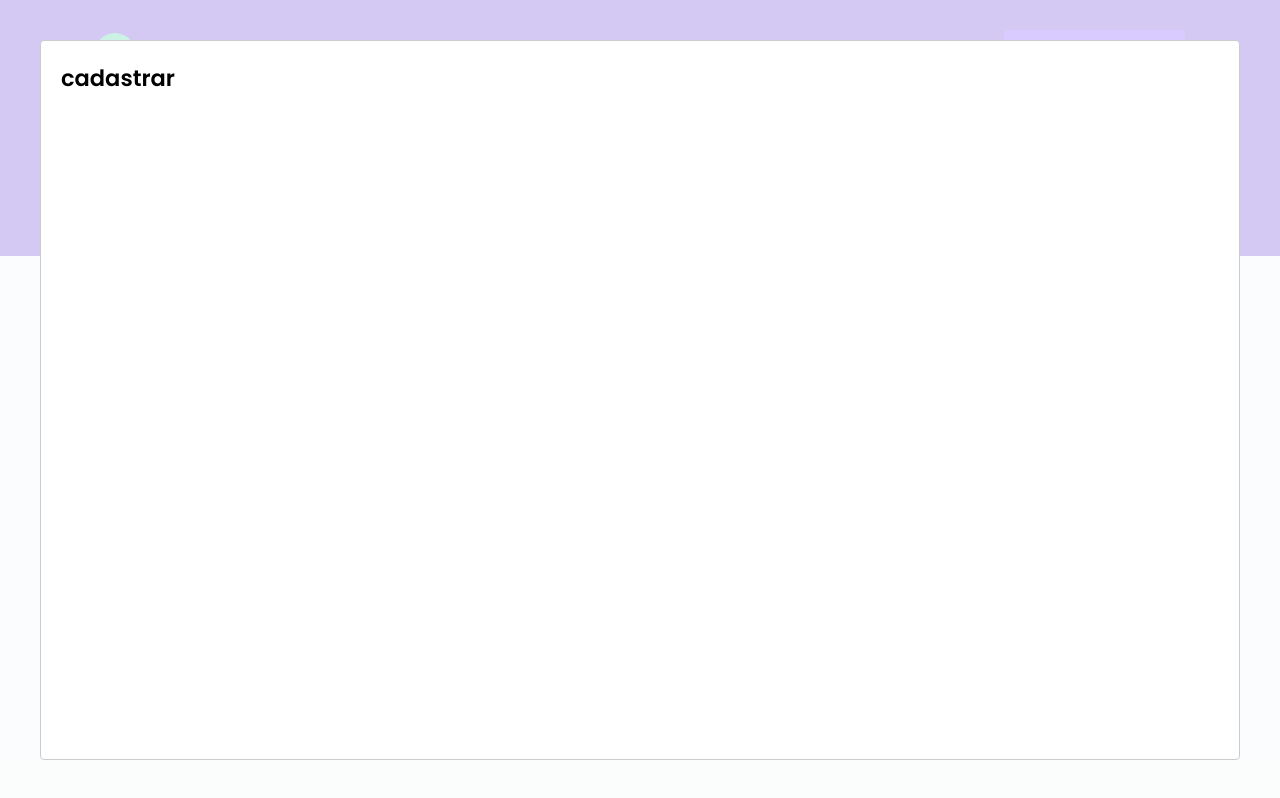
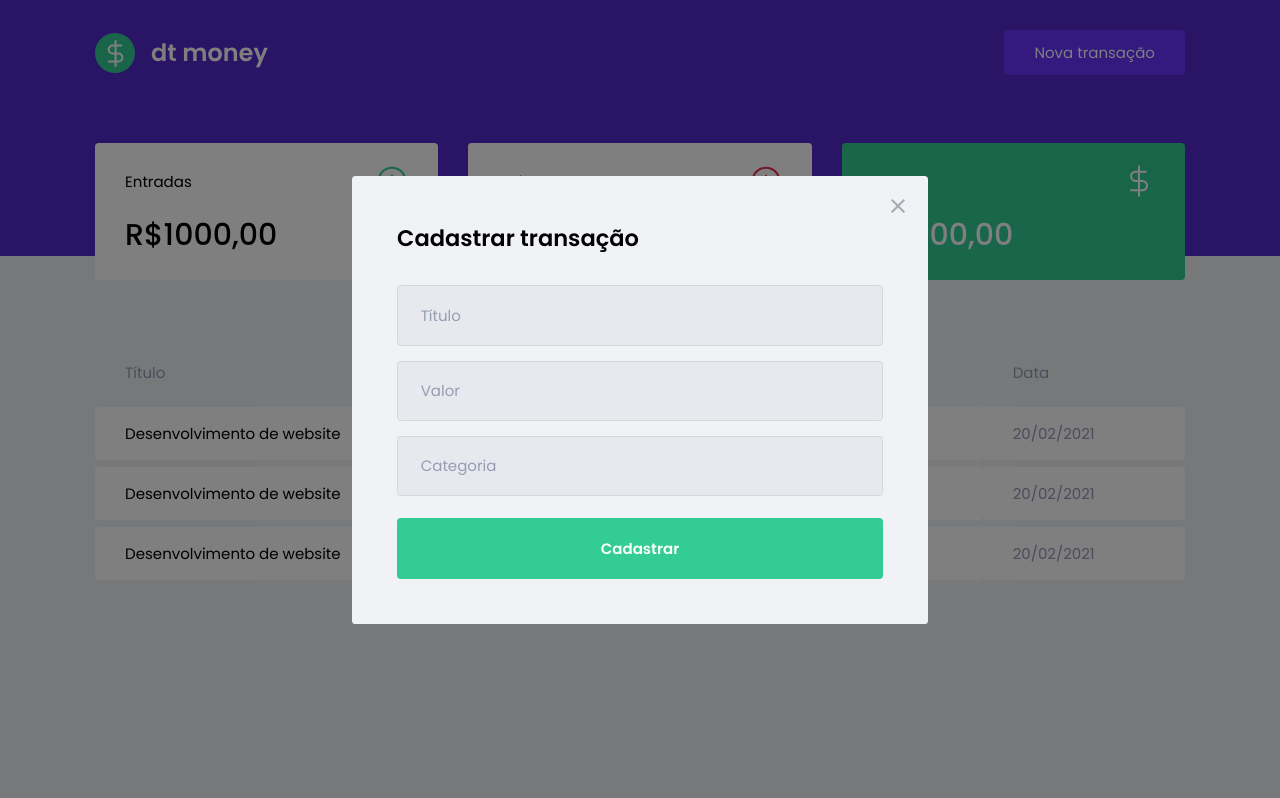
Before and after one commit to vitor-martinss/DTMoney, a React (Create React App) app in the folder src/DTMoney.Static/: page / in a window 1280 px wide. Both pictures are taken after a click on the button "Nova transação". Built offline with nearby package versions, Linux system fonts and the light colour scheme; no server answers; what miragejs would draw is missing.

Commit message:
ADD styling react modal

```diff
--- a/src/DTMoney.Static/src/App.tsx
+++ b/src/DTMoney.Static/src/App.tsx
@@ -1,6 +1,7 @@
 import Modal from 'react-modal'
 import { useState } from 'react'
 import { Header } from './components/Header'
+import { NewTransactionModal } from './components/NewTransactionModal'
 import { Dashboard } from './components/Dashboard'
 import { GlobalStyle } from './styles/global';
 
@@ -21,12 +22,10 @@
 		<>
 			<Header onOpenNewTransactionModal={handleOpenNewTransactionModal} />
 			<Dashboard />
-			<Modal
+			<NewTransactionModal
 				isOpen={isNewTransactionModalOpen}
 				onRequestClose={handleCloseNewTransactionModal}
-			>
-				<h2>cadastrar</h2>
-			</Modal>
+			/>
 			<GlobalStyle />
 		</>
 	);
--- /dev/null
+++ b/src/DTMoney.Static/src/components/NewTransactionModal/index.tsx
@@ -0,0 +1,51 @@
+import Modal from 'react-modal'
+import closeImg from '../../assets/close.svg'
+import { Container } from './styles'
+
+interface NewTransactionModalProps {
+	isOpen: boolean;
+	onRequestClose: () => void;
+}
+
+export function NewTransactionModal({ isOpen, onRequestClose }: NewTransactionModalProps) {
+
+	return (
+		<Modal
+			isOpen={isOpen}
+			onRequestClose={onRequestClose}
+			overlayClassName="react-modal-overlay"
+			className="react-modal-content"
+		>
+			<button
+				type='button'
+				onClick={onRequestClose}
+				className='react-modal-close'
+			>
+				<img src={closeImg} alt="close modal" />
+			</button>
+			<Container>
+				<h2>Cadastrar transação</h2>
+				<input
+					type="text"
+					placeholder='Título'
+				/>
+
+				<input
+					type="number"
+					placeholder='Valor'
+				/>
+
+				<input
+					type="text"
+					placeholder='Categoria'
+				/>
+
+				<button
+					type='submit'
+				>
+					Cadastrar
+				</button>
+			</Container>
+		</Modal>
+	)
+}
--- /dev/null
+++ b/src/DTMoney.Static/src/components/NewTransactionModal/styles.ts
@@ -0,0 +1,51 @@
+import styled from "styled-components";
+
+export const Container = styled.form`
+
+	h2 {
+		color: var(--text-title);
+		font-size: 1.5rem;
+		margin-bottom: 2rem;
+	}
+
+	input {
+		width: 100%;
+		padding: 0 1.5rem;
+		height: 4rem;
+
+		border-radius: 0.25rem;
+
+		border: 1px solid #d7d7d7;
+		background-color: #e7e9ee;
+
+		font-weight: 400;
+		font-size: 1rem;
+
+		&::placeholder {
+			color: var(--text-body);
+		}
+
+		& + input {
+			margin-top: 1rem;
+		}
+	}
+
+	button[type='submit'] {
+		width: 100%;
+		padding: 0 1.5rem;
+		height: 4rem;
+		background-color: var(--green);
+		color: #fff;
+		border-radius: 0.25rem;
+		border: 0;
+		font-size: 1rem;
+		margin-top: 1.5rem;
+		transition: .2s;
+		font-weight: 600;
+
+		&:hover {
+			filter: brightness(0.9);
+		}
+	}
+
+`
--- a/src/DTMoney.Static/src/styles/global.ts
+++ b/src/DTMoney.Static/src/styles/global.ts
@@ -55,4 +55,39 @@
 		cursor: not-allowed;
 	}
 
+	.react-modal-overlay {
+		background-color: rgba(0, 0, 0, 0.5);
+		position: fixed;
+		top: 0;
+		left: 0;
+		right: 0;
+		bottom: 0;
+
+		display: flex;
+		align-items: center;
+		justify-content: center;
+	}
+
+	.react-modal-content {
+		width: 100%;
+		max-width: 576px;
+		background-color: var(--background);
+		position: relative;
+		padding: 3rem;
+		border-radius: .24rem;
+	}
+
+	.react-modal-close {
+		position: absolute;
+		right: 1.5rem;
+		top: 1.5rem;
+		border: 0;
+		background: transparent;
+		transition: .2s;
+
+		&:hover {
+			filter: brightness(.8);
+		}
+	}
+
 `
```
